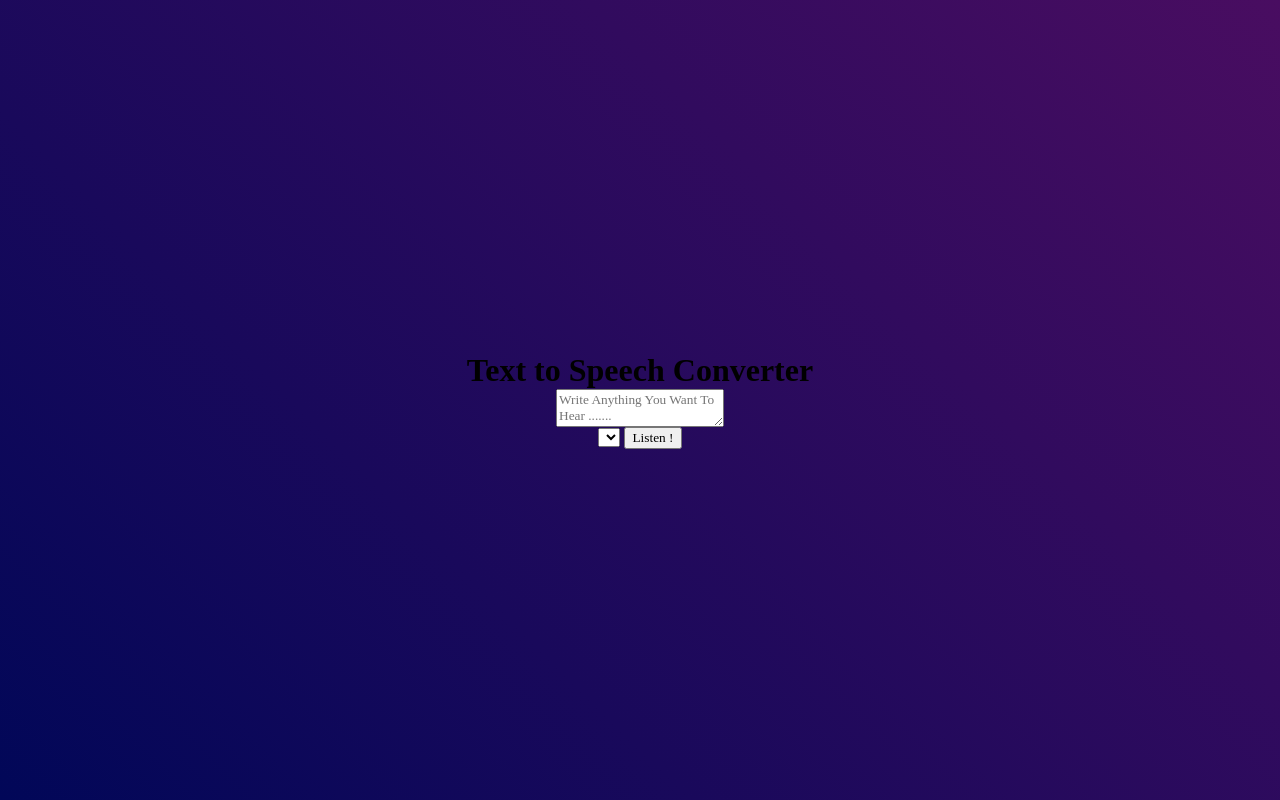
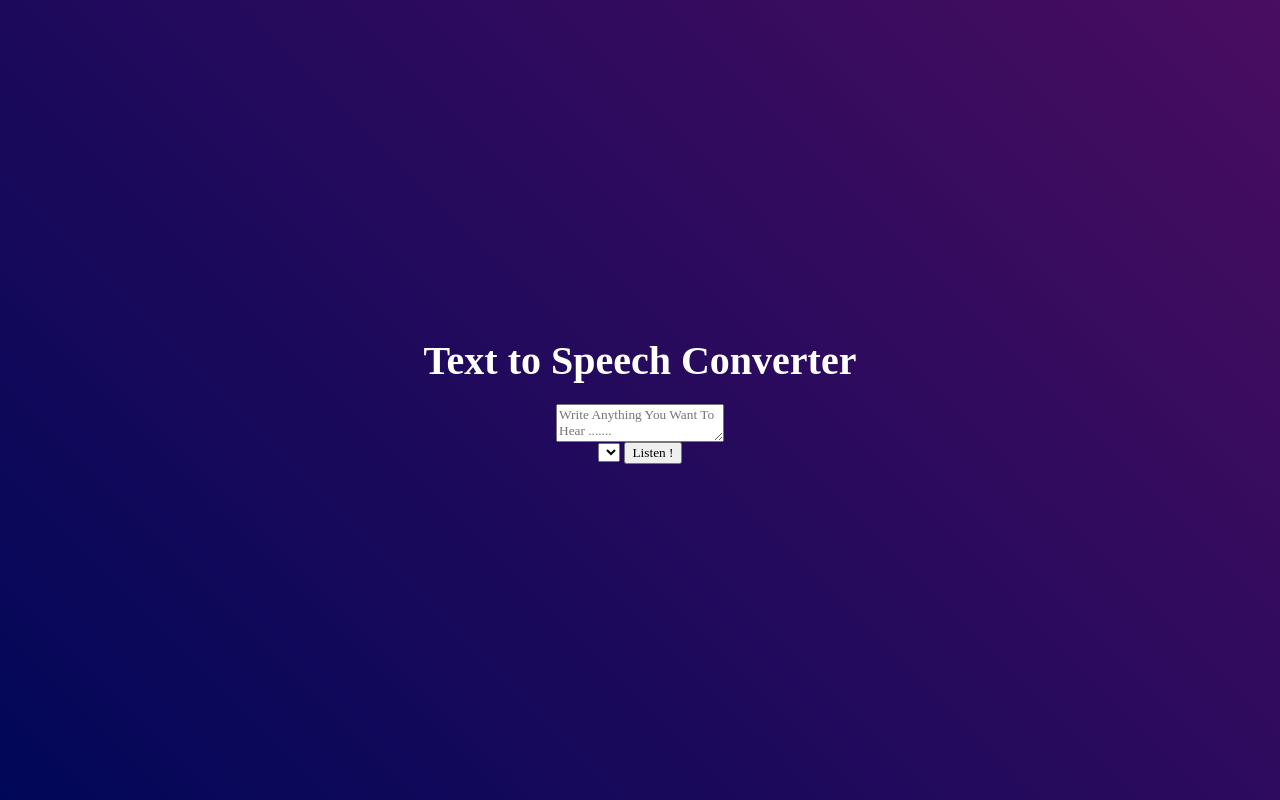
Before and after one commit to ArjunB126/Text_To_Speech_Converter, a plain HTML site: page index.html in a window 1280 px wide. Drawn offline with Linux system fonts and the light colour scheme.

Commit message:
Hero Section Heading Styling

```diff
--- a/style.css
+++ b/style.css
@@ -9,3 +9,9 @@ body, html { height: 100%; }
     height: 100%;
     padding: 20px;
 }
+.hero h1 {
+    color: #fff;
+    font-size: 2.5rem;
+    margin-bottom: 20px;
+    text-align: center;
+}
```
